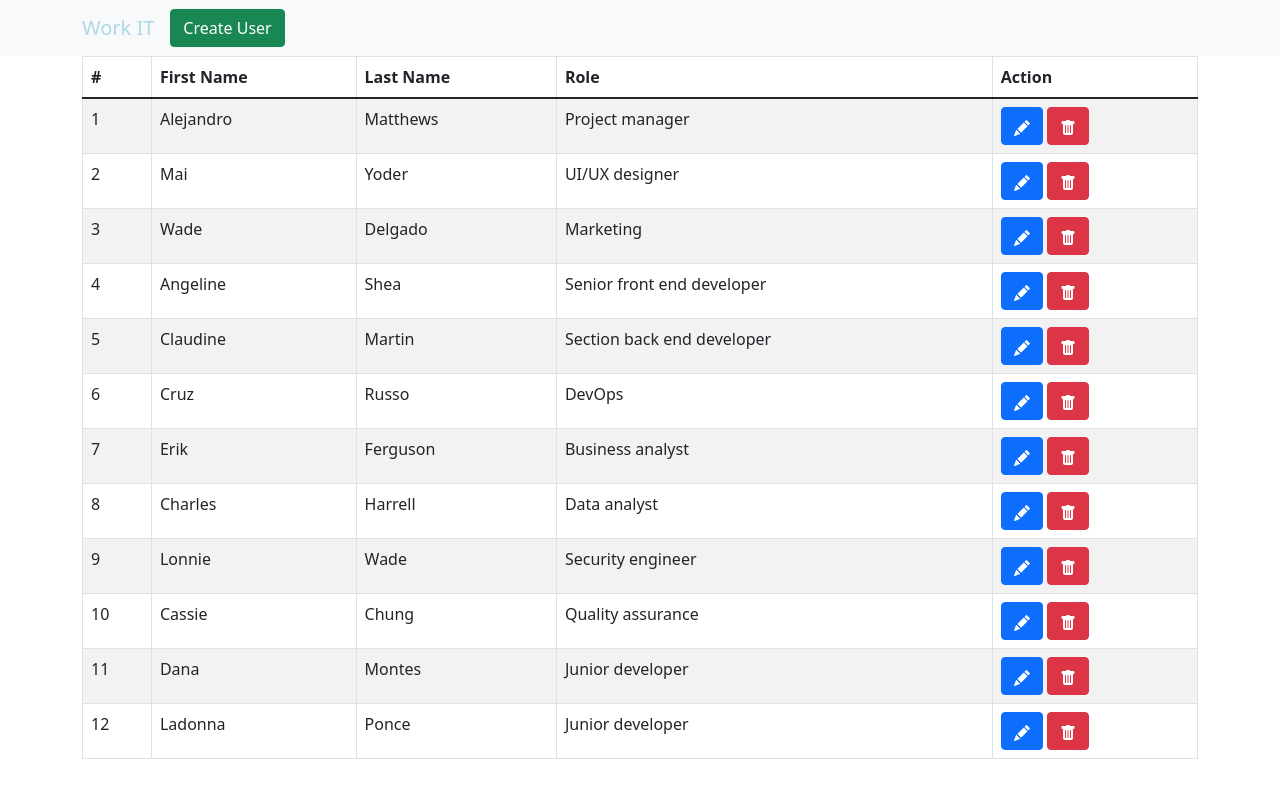
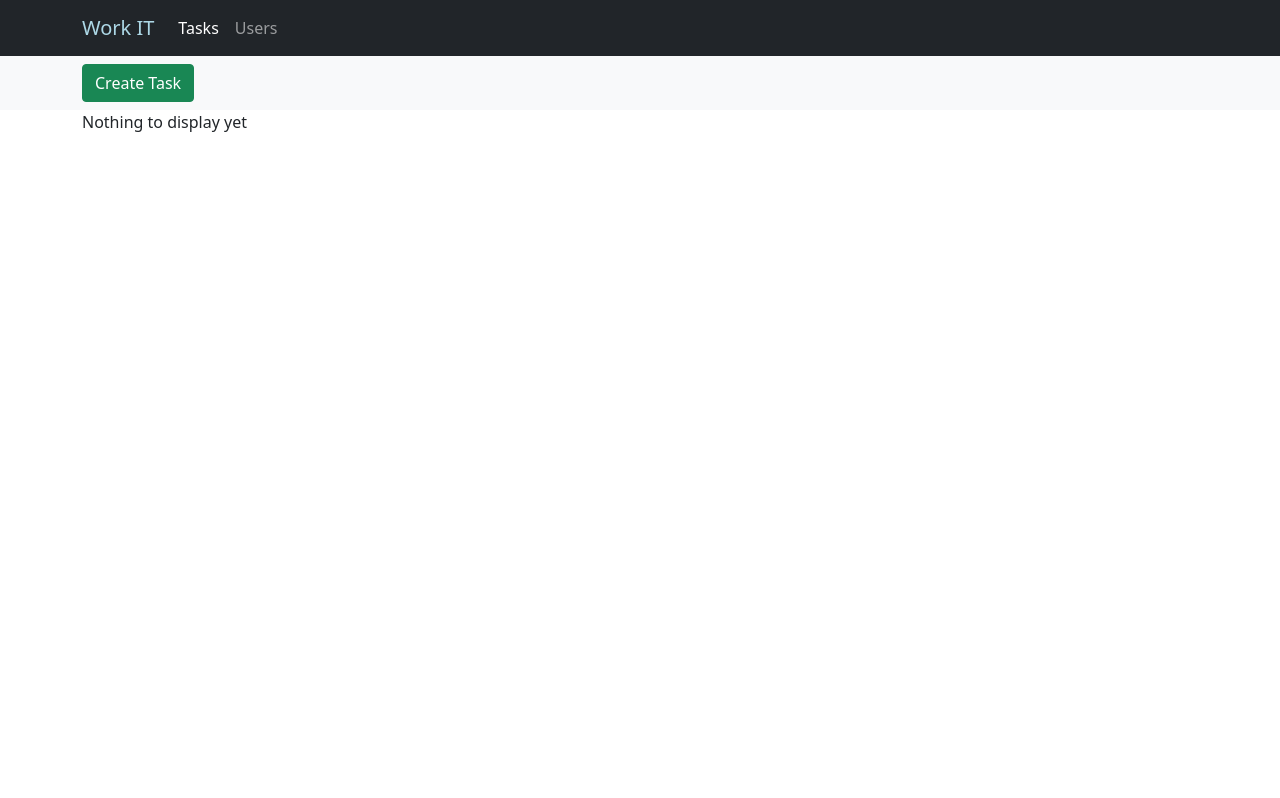
Before and after one commit to dodosiz/work-it, a React app: page / in a window 1280 px wide. Built offline with nearby package versions, Linux system fonts and the light colour scheme.

Commit message:
Create tasks page with a create task button.

```diff
--- a/src/view/app.tsx
+++ b/src/view/app.tsx
@@ -1,32 +1,39 @@
 import * as React from "react";
-import { Button, Container, Nav, Navbar } from "react-bootstrap";
-import { useDispatch } from "react-redux";
-import { openUserForm } from "../data/users/users";
+import { Container, Nav, Navbar } from "react-bootstrap";
 import { UsersPage } from "./users/users-page";
 import { NotificationAlert } from "./notifications/notification-alert";
+import { TasksPage } from "./tasks/tasks-page";
+
+type Page = "tasks" | "users";
 
 export function App() {
-	const dispatch = useDispatch();
-	const handleCreateUserClick = () => {
-		dispatch(openUserForm());
-	};
+	const [page, setPage] = React.useState<Page>("tasks");
 	return (
 		<div>
-			<Navbar expand="lg" variant="light" bg="light">
+			<Navbar expand="lg" variant="dark" bg="dark">
 				<Container>
 					<Navbar.Brand style={{ color: "lightblue" }}>Work IT</Navbar.Brand>
+					<Navbar.Toggle aria-controls="basic-navbar-nav" />
 					<Navbar.Collapse id="basic-navbar-nav">
 						<Nav className="me-auto">
-							<Button variant="success" onClick={handleCreateUserClick}>
-								Create User
-							</Button>
+							<Nav.Link
+								active={page === "tasks"}
+								onClick={() => setPage("tasks")}
+							>
+								Tasks
+							</Nav.Link>
+							<Nav.Link
+								active={page === "users"}
+								onClick={() => setPage("users")}
+							>
+								Users
+							</Nav.Link>
 						</Nav>
 					</Navbar.Collapse>
 				</Container>
 			</Navbar>
-			<div className="container main">
-				<UsersPage />
-			</div>
+			{page === "tasks" && <TasksPage />}
+			{page === "users" && <UsersPage />}
 			<NotificationAlert />
 		</div>
 	);
--- /dev/null
+++ b/src/view/tasks/tasks-page.tsx
@@ -0,0 +1,17 @@
+import * as React from "react";
+import { Container, Navbar, Nav, Button } from "react-bootstrap";
+
+export function TasksPage() {
+	return (
+		<>
+			<Navbar expand="lg" variant="light" bg="light">
+				<Container>
+					<Nav className="me-auto">
+						<Button variant="success">Create Task</Button>
+					</Nav>
+				</Container>
+			</Navbar>
+			<Container>Nothing to display yet</Container>
+		</>
+	);
+}
--- a/src/view/users/users-page.tsx
+++ b/src/view/users/users-page.tsx
@@ -1,8 +1,10 @@
 import * as React from "react";
+import { Button, Container, Nav, Navbar } from "react-bootstrap";
 import { useDispatch, useSelector } from "react-redux";
 import {
 	closeUserForm,
 	editedUserSelector,
+	openUserForm,
 	userFormOpenedSelector,
 } from "../../data/users/users";
 import { ModalDialog } from "../modal/modal-dialog";
@@ -16,8 +18,11 @@ export function UsersPage() {
 	const handleCloseUserForm = () => {
 		dispatch(closeUserForm());
 	};
+	const handleCreateUserClick = () => {
+		dispatch(openUserForm());
+	};
 	return (
-		<div>
+		<>
 			<ModalDialog
 				handleClose={handleCloseUserForm}
 				show={userFormOpened}
@@ -25,7 +30,18 @@ export function UsersPage() {
 			>
 				<UserForm />
 			</ModalDialog>
-			<UsersList />
-		</div>
+			<Navbar expand="lg" variant="light" bg="light">
+				<Container>
+					<Nav className="me-auto">
+						<Button variant="success" onClick={handleCreateUserClick}>
+							Create User
+						</Button>
+					</Nav>
+				</Container>
+			</Navbar>
+			<Container>
+				<UsersList />
+			</Container>
+		</>
 	);
 }
```
